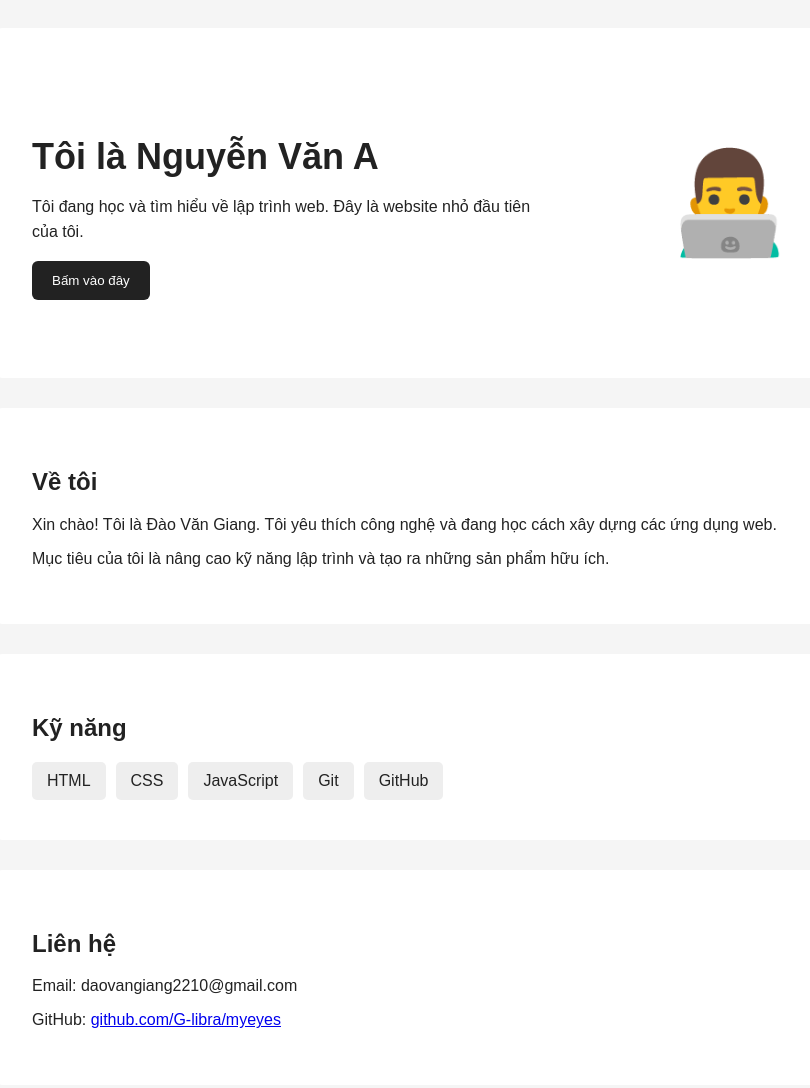
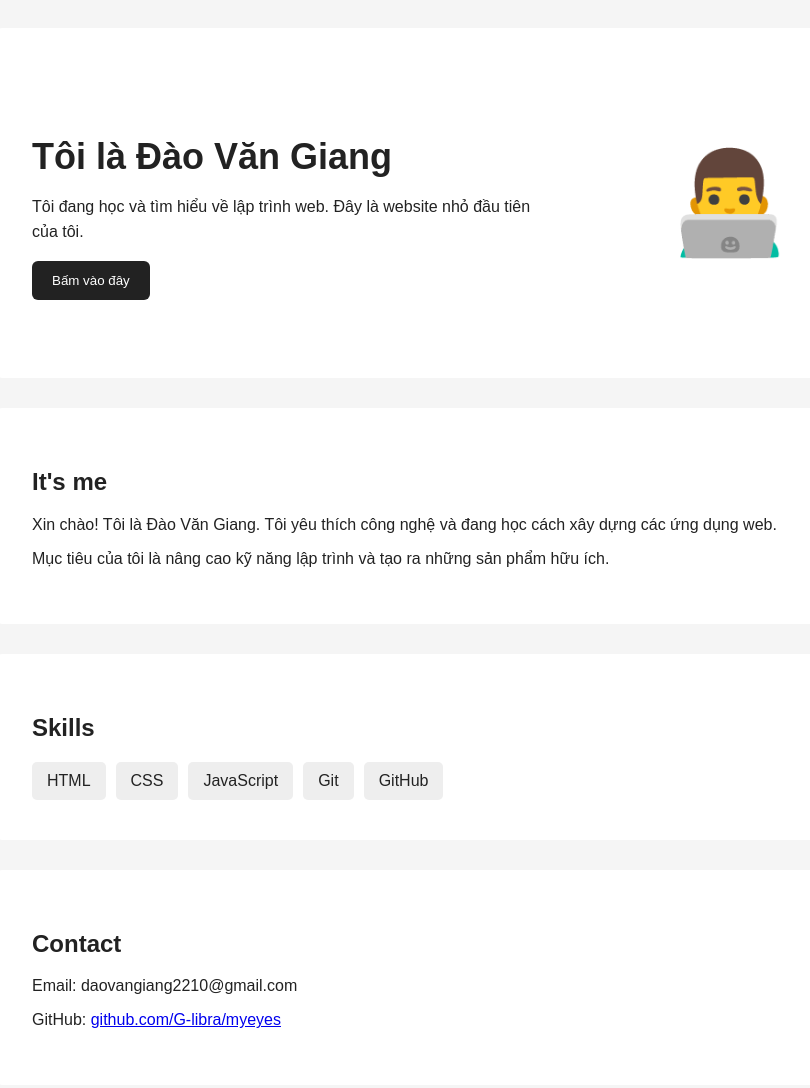
Before and after one commit to G-libra/myeyes, a plain HTML site: page index.html in a window 1280 px wide. Shown: the part 80-1168 px from the top of the page, without its empty margins (213-1023 px from the left). Drawn offline with Linux system fonts and the light colour scheme.

Commit message:
Update personal information

```diff
--- a/index.html
+++ b/index.html
@@ -25,7 +25,7 @@
 
     <section class="hero">
       <div>
-        <h2>Tôi là Nguyễn Văn A</h2>
+        <h2>Tôi là Đào Văn Giang</h2>
 
         <p>
           Tôi đang học và tìm hiểu về lập trình web.
@@ -42,7 +42,7 @@
 
 
     <section id="about">
-      <h2>Về tôi</h2>
+      <h2>It's me</h2>
 
       <p>
         Xin chào! Tôi là Đào Văn Giang.
@@ -58,7 +58,7 @@
 
 
     <section id="skills">
-      <h2>Kỹ năng</h2>
+      <h2>Skills</h2>
 
       <div class="skills">
         <span>HTML</span>
@@ -71,7 +71,7 @@
 
 
     <section id="contact">
-      <h2>Liên hệ</h2>
+      <h2>Contact</h2>
 
       <p>Email: daovangiang2210@gmail.com</p>
 
```
